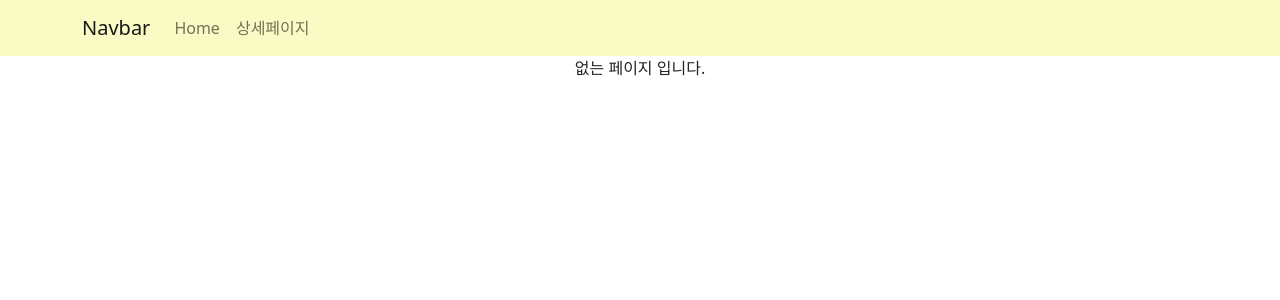
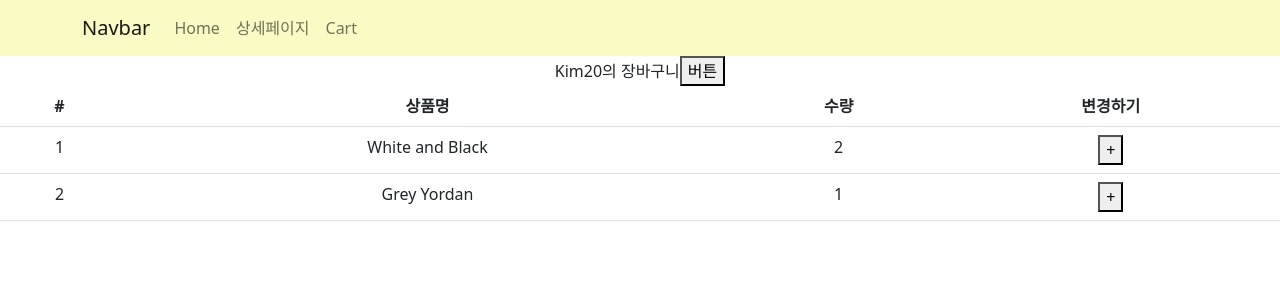
Before and after one commit to mira-yoon/react_shop_1, a React (Create React App) app: page /cart in a window 1280 px wide. Shown: the top 300 px of the page. Built offline with nearby package versions, Linux system fonts and the light colour scheme.

Commit message:
redux 설치, 세팅, state 보관 및 변경하기

```diff
--- a/package.json
+++ b/package.json
@@ -3,6 +3,7 @@
   "version": "0.1.0",
   "private": true,
   "dependencies": {
+    "@reduxjs/toolkit": "^1.9.1",
     "@testing-library/jest-dom": "^5.16.5",
     "@testing-library/react": "^13.4.0",
     "@testing-library/user-event": "^13.5.0",
@@ -11,6 +12,7 @@
     "react": "^18.2.0",
     "react-bootstrap": "^2.6.0",
     "react-dom": "^18.2.0",
+    "react-redux": "^8.0.5",
     "react-router-dom": "^6.4.4",
     "react-scripts": "5.0.1",
     "styled-components": "^5.3.6",
--- a/src/App.js
+++ b/src/App.js
@@ -7,13 +7,11 @@ import { useState } from 'react';
 import {Routes, Route, useNavigate} from "react-router-dom";
 import Detail from './routes/Detail';
 import axios from 'axios';
-import React from 'react';
-export let Context1 = React.createContext();
+import Cart from './routes/Cart';
 
 function App() {
 
   let [shoes, setShoes] = useState(data);
-  let [재고] = useState([10, 11, 12]);
 
   let navigate = useNavigate();
 
@@ -26,6 +24,7 @@ function App() {
           <Nav className="me-auto">
             <Nav.Link onClick={()=>{ navigate('/') }}>Home</Nav.Link>
             <Nav.Link onClick={()=>{ navigate('/detail/0') }}>상세페이지</Nav.Link>
+            <Nav.Link onClick={()=>{ navigate('/cart') }}>Cart</Nav.Link>
           </Nav>
         </Container>
       </Navbar>
@@ -33,10 +32,9 @@ function App() {
       <Routes>
         <Route path="/" element={<Home shoes={shoes} setShoes={setShoes} />}></Route>
         <Route path="/detail/:id" element={
-          <Context1.Provider value={{shoes, 재고}}>
-            <Detail shoes={shoes} />
-          </Context1.Provider>
+          <Detail shoes={shoes} />
         }></Route>
+        <Route path="/cart" element={ <Cart />}></Route>
         <Route path="*" element={<div>없는 페이지 입니다.</div>}></Route>
       </Routes>
 
--- a/src/index.js
+++ b/src/index.js
@@ -2,12 +2,16 @@ import React from 'react';
 import ReactDOM from 'react-dom/client';
 import App from './App';
 import {BrowserRouter} from 'react-router-dom';
+import { Provider } from "react-redux";
+import store from './store';
 
 const root = ReactDOM.createRoot(document.getElementById('root'));
 root.render(
-  <React.StrictMode>
-    <BrowserRouter>
-      <App />
-    </BrowserRouter>
-  </React.StrictMode>
+  <Provider store={store}>
+    <React.StrictMode>
+      <BrowserRouter>
+        <App />
+      </BrowserRouter>
+    </React.StrictMode>
+  </Provider>
 );
--- /dev/null
+++ b/src/routes/Cart.js
@@ -0,0 +1,52 @@
+import { Table } from 'react-bootstrap';
+import { useDispatch, useSelector } from 'react-redux';
+import { changeName, plusAge } from './../store/userSlice';
+
+
+function Cart(){
+
+  let state = useSelector((state)=>{return state});
+
+  let disPatch = useDispatch();
+
+  return (
+    <div>
+      {state.user.name}{state.user.age}의 장바구니
+      <button onClick={()=>{
+        disPatch(plusAge(100));
+      }}>버튼</button>
+
+      <Table>
+        <thead>
+          <tr>
+            <th>#</th>
+            <th>상품명</th>
+            <th>수량</th>
+            <th>변경하기</th>
+          </tr>
+        </thead>
+        <tbody>
+          {
+            state.cart.map(function(elem, i){
+              return (
+                <tr key={i}>
+                  <td>{i+1}</td>
+                  <td>{state.cart[i].name}</td>
+                  <td>{state.cart[i].count}</td>
+                  <td>
+                    <button onClick={()=>{
+                      disPatch(changeName())
+                    }}>+</button>
+                  </td>
+                </tr>
+              )
+            })
+          }
+        </tbody>
+      </Table>
+
+    </div>
+  )
+}
+
+export default Cart;
--- a/src/routes/Detail.js
+++ b/src/routes/Detail.js
@@ -1,14 +1,8 @@
 import { useContext, useEffect, useState } from 'react';
 import { useParams } from 'react-router-dom';
 import { Nav } from 'react-bootstrap';
-import {Context1} from './../App.js';
 
 function Detail(props) {
-
-
-  let {재고} = useContext(Context1)
-
-
 
   let [count, setCount] = useState(0);
   let [pop, setPop] = useState(true);
@@ -48,7 +42,6 @@ function Detail(props) {
         : null
       }
       {count}
-      {재고}
       <button onClick={()=>{setCount(count+1)}}>버튼</button>
       <div className="row">
         <div className="col-md-6">
@@ -74,16 +67,15 @@ function Detail(props) {
           <Nav.Link onClick={()=>{setTab(2)}} eventKey="link2">버튼2</Nav.Link>
         </Nav.Item>
       </Nav>
-      <TabContent tab={tab} shoes={props.shoes} />
+      <TabContent tab={tab} />
 
     </div>
   )
 }
 
-function TabContent({tab,shoes}){
+function TabContent({tab}){
 
   let [fade, setFade] = useState('');
-  let {재고} = useContext(Context1);
 
   useEffect(()=>{
     setTimeout(()=>{ setFade('end'); },100) // 0.1초 후에 부착
@@ -94,19 +86,9 @@ function TabContent({tab,shoes}){
 
   return (
     <div className= {`start ${fade}`}>
-      { [<div>내용0 {shoes[0].title} {재고}</div>, <div>내용1</div>, <div>내용2</div>][tab] }
+      { [<div>내용0</div>, <div>내용1</div>, <div>내용2</div>][tab] }
     </div>
   )
-
-  // if(tab == 0){
-  //   return <div>내용0</div>
-  // }
-  // if(tab == 1){
-  //   return <div>내용1</div>
-  // }
-  // if(tab == 2){
-  //   return <div>내용2</div>
-  // }
 }
 
 export default Detail;
--- /dev/null
+++ b/src/store.js
@@ -0,0 +1,23 @@
+import { configureStore, createSlice } from '@reduxjs/toolkit';
+import user from './store/userSlice';
+
+let stock = createSlice({
+  name : 'stock',
+  initialState: [10,11,12]
+})
+
+let cart = createSlice({
+  name : 'cart',
+  initialState: [
+    {id : 0, name : 'White and Black', count : 2},
+    {id : 2, name : 'Grey Yordan', count : 1}
+  ]
+})
+
+export default configureStore({
+  reducer: {
+    user : user.reducer,
+    stock : stock.reducer,
+    cart : cart.reducer
+  }
+})
--- /dev/null
+++ b/src/store/userSlice.js
@@ -0,0 +1,18 @@
+import { createSlice } from '@reduxjs/toolkit';
+
+let user = createSlice({
+  name : 'user',
+  initialState: {name : "Kim", age : 20},
+  reducers : {
+    changeName(state) { // 여기 파라미터 넣으면 기존 state이다.
+      state.name = "Park"
+    },
+    plusAge(state, a){
+      state.age += a.payload;
+    }
+  }
+})
+
+
+export let {changeName, plusAge} = user.actions; // state 변경함수가 여기에 남는다.
+export default user;
```
Also changed, not shown: 1 other file (tests, documents, lock files or other folders).
